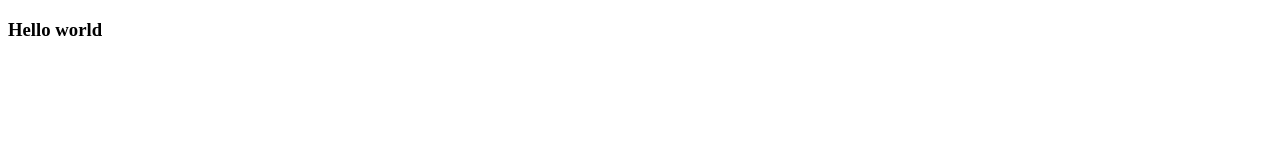
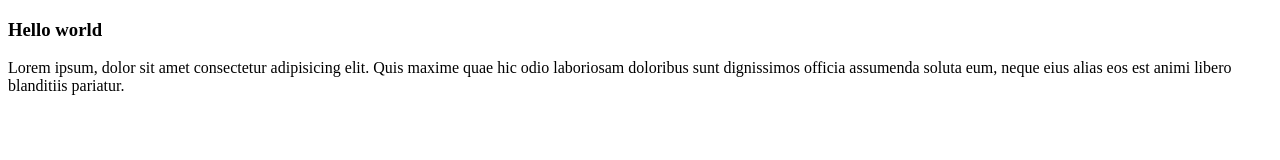
Before and after one commit to adatechschool/projet-collectif---extension-de-navigateur-sarradiens, a plain HTML site: page index.html in a window 1280 px wide. Drawn offline with Linux system fonts and the light colour scheme.

Commit message:
index html

```diff
--- a/index.html
+++ b/index.html
@@ -8,5 +8,6 @@
 </head>
 <body>
     <h3>Hello world</h3>
+    <p>Lorem ipsum, dolor sit amet consectetur adipisicing elit. Quis maxime quae hic odio laboriosam doloribus sunt dignissimos officia assumenda soluta eum, neque eius alias eos est animi libero blanditiis pariatur.</p>
 </body>
 </html>
```
